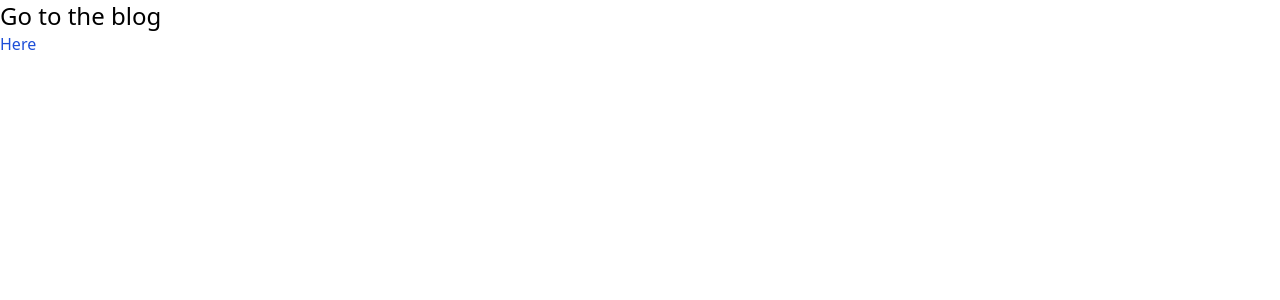
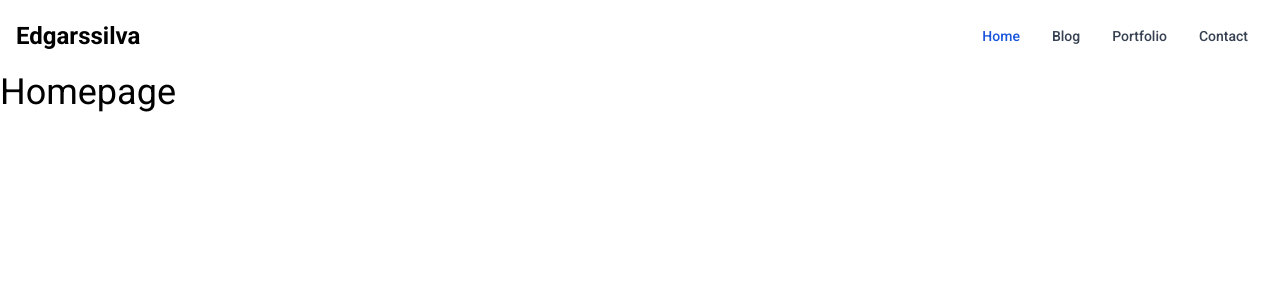
Before and after one commit to edgarssilva/edgarssilva-website, a Next.js app: page / in a window 1280 px wide. Shown: the top 300 px of the page. Built offline with nearby package versions, Linux system fonts and the light colour scheme.

Commit message:
Visual improvements.

```diff
--- a/package.json
+++ b/package.json
@@ -12,6 +12,7 @@
   "dependencies": {
     "@notionhq/client": "^2.2.3",
     "@prisma/client": "^4.9.0",
+    "flowbite": "^1.6.4",
     "next": "^13.2.1",
     "notion-to-md": "^2.5.5",
     "react": "18.2.0",
--- a/src/app/blog/[slug]/page.tsx
+++ b/src/app/blog/[slug]/page.tsx
@@ -46,22 +46,24 @@ const getPage = async (slug: string) => {
     },
   });
 
-  if (!pages) return "";
+  if (!pages) return { page: null, html: "" };
   const page = pages[0];
-  if (!page) return "";
+  if (!page) return { page: null, html: "" };
 
   const mdblocks = await n2m.pageToMarkdown(page.id);
   const markdown = n2m.toMarkdownString(mdblocks);
 
-  return String(await remark().use(html).process(markdown));
+  return { page, html: String(await remark().use(html).process(markdown)) };
 };
 
 const Blog = async ({ params }: { params: { slug: string } }) => {
-  const page = await getPage(params.slug);
+  const { page, html } = await getPage(params.slug);
   return (
     <article className="prose mx-auto">
-      <h1>Test Blog</h1>
-      <div dangerouslySetInnerHTML={{ __html: page }} />
+      <h1 className="text-6xl font-extrabold">
+        {page.properties.Name.title[0].plain_text}
+      </h1>
+      <div dangerouslySetInnerHTML={{ __html: html }} />
     </article>
   );
 };
--- /dev/null
+++ b/src/app/blog/page.tsx
@@ -0,0 +1,44 @@
+import React from "react";
+import Link from "next/link";
+import { env } from "~/env.mjs";
+import { notion } from "~/server/notion";
+
+const getPages = async () => {
+  const { results: pages } = await notion.databases.query({
+    database_id: env.NOTION_DATABASE_ID,
+    filter: {
+      property: "Status",
+      status: {
+        equals: "Published",
+      },
+    },
+  });
+
+  return pages;
+};
+
+const Blog = async () => {
+  const pages = await getPages();
+  return (
+    <div className="container">
+      <h1 className="text-4xl font-bold">A blog about stuff 🤔</h1>
+
+      <div className="mt-4 flex gap-4">
+        {pages.map((page) => (
+          <a
+            key={page.id}
+            href={`/blog/${page.properties.Slug.rich_text[0].plain_text}`}
+          >
+            <div className="block max-w-sm rounded-lg border border-gray-200 bg-white p-6 shadow hover:bg-gray-100 dark:border-gray-700 dark:bg-gray-800 dark:hover:bg-gray-700">
+              <h5 class="mb-2 text-2xl font-bold tracking-tight text-gray-900 dark:text-white">
+                {page.properties.Name.title[0].plain_text}
+              </h5>
+            </div>
+          </a>
+        ))}
+      </div>
+    </div>
+  );
+};
+
+export default Blog;
--- a/src/app/layout.tsx
+++ b/src/app/layout.tsx
@@ -1,9 +1,18 @@
+import Nav from "~/components/Navbar";
+import { Roboto } from "next/font/google";
 import "~/styles/globals.css";
 
 export const metadata = {
-  title: "Next.js",
-  description: "Generated by Next.js",
+  title: "Edgarssilva - Blog",
+  description: "Edgarssilva's blog",
 };
+
+const roboto = Roboto({
+  weight: ["100", "300", "400", "500", "700", "900"],
+  subsets: ["latin"],
+  variable: "--font-roboto",
+  display: "swap",
+});
 
 export default function RootLayout({
   children,
@@ -11,8 +20,11 @@ export default function RootLayout({
   children: React.ReactNode;
 }) {
   return (
-    <html lang="en">
-      <body>{children}</body>
+    <html lang="en" className={`${roboto.className}`}>
+      <body>
+        <Nav />
+        <main className="container mx-auto">{children}</main>
+      </body>
     </html>
   );
 }
--- a/src/app/page.tsx
+++ b/src/app/page.tsx
@@ -1,14 +1,7 @@
 import React from "react";
-import { type NextPage } from "next";
-import Link from "next/link";
 
-const Page: NextPage = () => (
-  <>
-    <h1 className="text-2xl">Go to the blog</h1>
-    <Link className="text-blue-700" href="/blog">
-      Here
-    </Link>
-  </>
-);
+const Page = () => {
+  return <h1 className="text-4xl">Homepage</h1>;
+};
 
 export default Page;
--- /dev/null
+++ b/src/components/Navbar.tsx
@@ -0,0 +1,77 @@
+//prettier-ignore
+"use client";
+
+import React from "react";
+
+export default function Nav() {
+  return (
+    <nav className="border.gray rounded bg-white px-2 py-2.5 dark:bg-gray-900 sm:px-4 ">
+      <div className="container mx-auto flex flex-wrap items-center justify-between">
+        <a href="/">
+          <span className="self-center whitespace-nowrap text-2xl font-semibold dark:text-white">
+            Edgarssilva
+          </span>
+        </a>
+        <button
+          data-collapse-toggle="navbar-default"
+          type="button"
+          className="ml-3 inline-flex items-center rounded-lg p-2 text-sm text-gray-500 hover:bg-gray-100 focus:outline-none focus:ring-2 focus:ring-gray-200 dark:text-gray-400 dark:hover:bg-gray-700 dark:focus:ring-gray-600 md:hidden"
+          aria-controls="navbar-default"
+          aria-expanded="false"
+        >
+          <span className="sr-only">Open main menu</span>
+          <svg
+            className="h-6 w-6"
+            aria-hidden="true"
+            fill="currentColor"
+            viewBox="0 0 20 20"
+            xmlns="http://www.w3.org/2000/svg"
+          >
+            <path
+              fillRule="evenodd"
+              d="M3 5a1 1 0 011-1h12a1 1 0 110 2H4a1 1 0 01-1-1zM3 10a1 1 0 011-1h12a1 1 0 110 2H4a1 1 0 01-1-1zM3 15a1 1 0 011-1h12a1 1 0 110 2H4a1 1 0 01-1-1z"
+              clipRule="evenodd"
+            ></path>
+          </svg>
+        </button>
+        <div className="hidden w-full md:block md:w-auto" id="navbar-default">
+          <ul className="mt-4 flex flex-col rounded-lg border border-gray-100 bg-gray-50 p-4 dark:border-gray-700 dark:bg-gray-800 md:mt-0 md:flex-row md:space-x-8 md:border-0 md:bg-white md:text-sm md:font-medium md:dark:bg-gray-900">
+            <li>
+              <a
+                href="/"
+                className="block rounded bg-blue-700 py-2 pl-3 pr-4 font-medium text-white dark:text-white md:bg-transparent md:p-0 md:text-blue-700"
+                aria-current="page"
+              >
+                Home
+              </a>
+            </li>
+            <li>
+              <a
+                href="/blog"
+                className="block rounded py-2 pl-3 pr-4 font-medium text-gray-700 hover:bg-gray-100 dark:text-gray-400 dark:hover:bg-gray-700 dark:hover:text-white md:border-0 md:p-0 md:hover:bg-transparent md:hover:text-blue-700 md:dark:hover:bg-transparent md:dark:hover:text-white"
+              >
+                Blog
+              </a>
+            </li>
+            <li>
+              <a
+                href="/portfolio"
+                className="block rounded py-2 pl-3 pr-4 font-medium text-gray-700 hover:bg-gray-100 dark:text-gray-400 dark:hover:bg-gray-700 dark:hover:text-white md:border-0 md:p-0 md:hover:bg-transparent md:hover:text-blue-700 md:dark:hover:bg-transparent md:dark:hover:text-white"
+              >
+                Portfolio
+              </a>
+            </li>
+            <li>
+              <a
+                href="/contact"
+                className="block rounded py-2 pl-3 pr-4 font-medium text-gray-700 hover:bg-gray-100 dark:text-gray-400 dark:hover:bg-gray-700 dark:hover:text-white md:border-0 md:p-0 md:hover:bg-transparent md:hover:text-blue-700 md:dark:hover:bg-transparent md:dark:hover:text-white"
+              >
+                Contact
+              </a>
+            </li>
+          </ul>
+        </div>
+      </div>
+    </nav>
+  );
+}
--- a/tailwind.config.cjs
+++ b/tailwind.config.cjs
@@ -1,10 +1,18 @@
 /** @type {import('tailwindcss').Config} */
 const config = {
-  content: ["./src/**/*.{js,ts,jsx,tsx}"],
+  content: [
+    "./node_modules/flowbite-react/**/*.js",
+    "./src/**/*.{js,ts,jsx,tsx}",
+  ],
   theme: {
-    extend: {},
+    extend: {
+      fontFamily: {
+        sans: ["var(--font-roboto)"],
+        // mono: ['var(--font-roboto-mono)'],
+      },
+    },
   },
-  plugins: [ require('@tailwindcss/typography'),],
+  plugins: [require("@tailwindcss/typography"), require("flowbite/plugin")],
 };
 
 module.exports = config;
```
Also changed, not shown: 1 other file (tests, documents, lock files or other folders).
